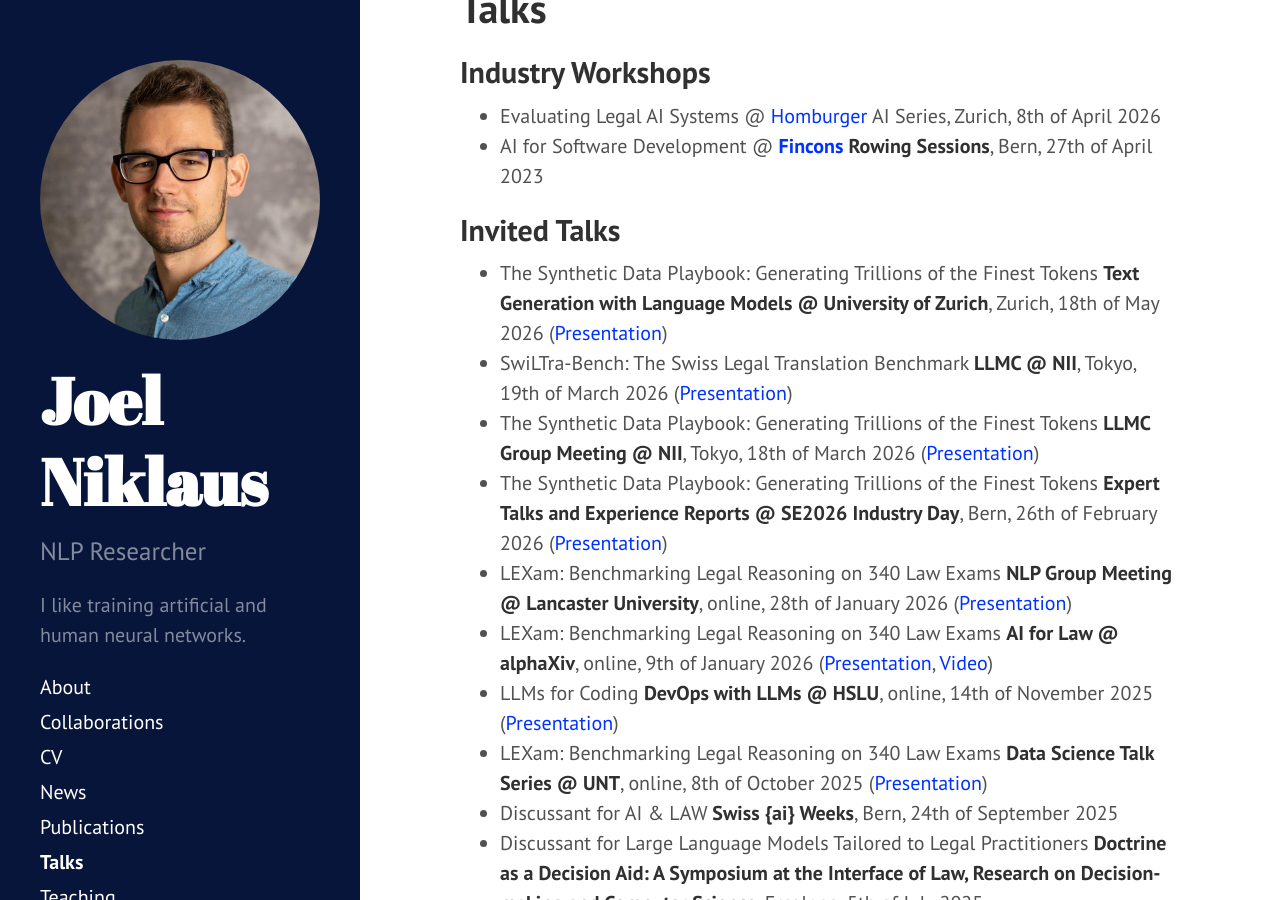
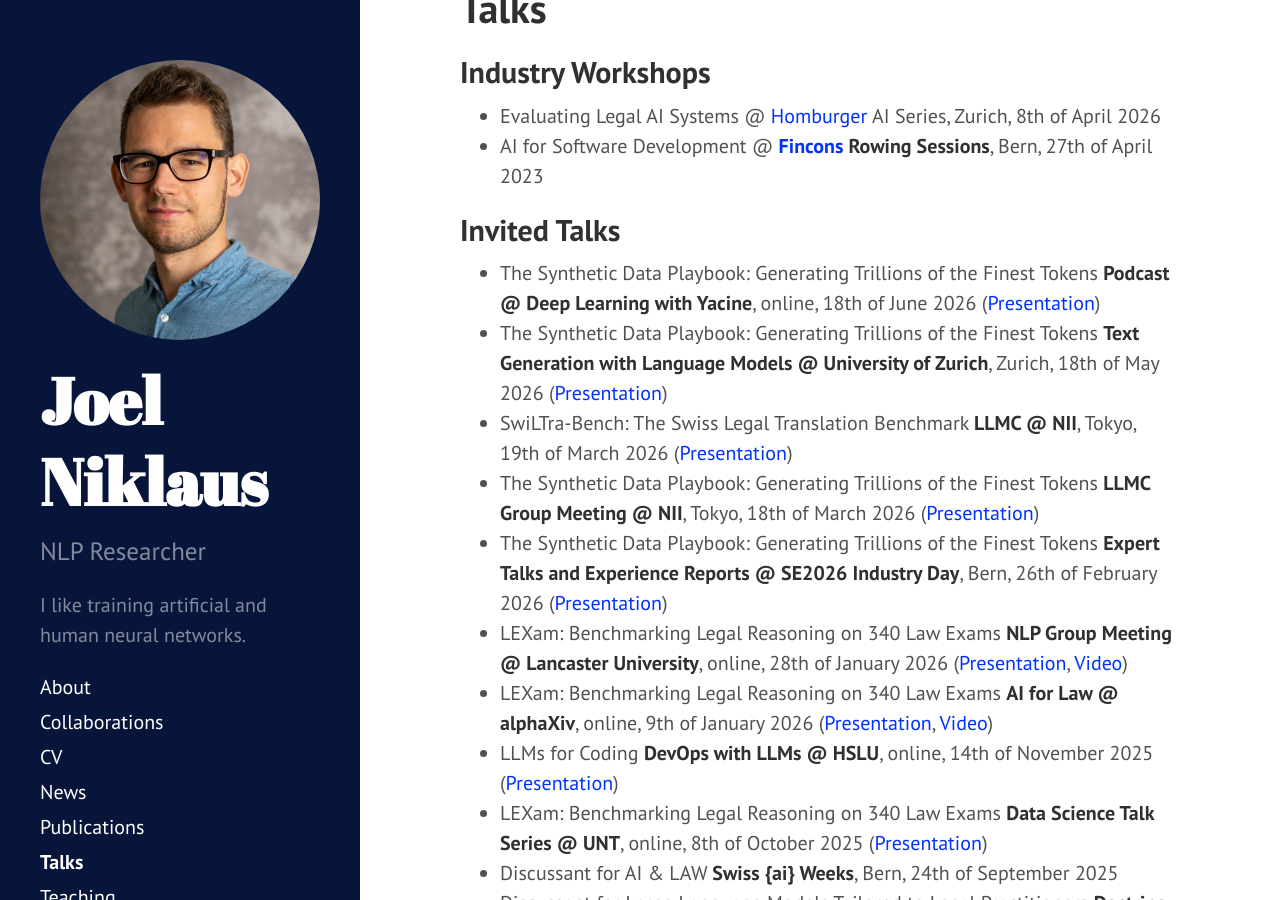
Before and after one commit to JoelNiklaus/joelniklaus.github.io, a Jekyll site: the page built from _pages/talks.md, in a window 1280 px wide and 900 px high, scrolled down 347 px. Built offline with Jekyll 4.4.1, drawn with Linux system fonts in a browser that asks for light colours; a style sheet for code colours, icons or effects is not loaded.

Commit message:
updated talks

```diff
--- a/_pages/talks.md
+++ b/_pages/talks.md
@@ -10,11 +10,12 @@
 
 ## Invited Talks
 
+- The Synthetic Data Playbook: Generating Trillions of the Finest Tokens **Podcast @ Deep Learning with Yacine**, online, 18th of June 2026 ([Presentation](https://docs.google.com/presentation/d/1JW0zFJGFJ9yW0wwK7vw_OCoybMzbmM0_DRR-cfg62zs/edit?usp=sharing))
 - The Synthetic Data Playbook: Generating Trillions of the Finest Tokens **Text Generation with Language Models @ University of Zurich**, Zurich, 18th of May 2026 ([Presentation](https://docs.google.com/presentation/d/1lY40grdoBdD3VsuaxmwVAx3x-X8hxZkU8ZXsvLVAmyw/edit?usp=sharing))
 - SwiLTra-Bench: The Swiss Legal Translation Benchmark **LLMC @ NII**, Tokyo, 19th of March 2026 ([Presentation](https://docs.google.com/presentation/d/1djkKhO5UMpNHXJ0MyxFAnfYk0UEZsJVpniKAcd8iwTM/edit?usp=sharing))
 - The Synthetic Data Playbook: Generating Trillions of the Finest Tokens **LLMC Group Meeting @ NII**, Tokyo, 18th of March 2026 ([Presentation](https://niklaus.ai/files/presentations/nii_finephrase.html))
 - The Synthetic Data Playbook: Generating Trillions of the Finest Tokens **Expert Talks and Experience Reports @ SE2026 Industry Day**, Bern, 26th of February 2026 ([Presentation](https://niklaus.ai/files/presentations/se26_finephrase.html))
-- LEXam: Benchmarking Legal Reasoning on 340 Law Exams **NLP Group Meeting @ Lancaster University**, online, 28th of January 2026 ([Presentation](https://docs.google.com/presentation/d/1uvHiu91MIaa9fc_08j7Iy1XTGRR9B_dIOvr_-BABIQY/edit?usp=sharing))
+- LEXam: Benchmarking Legal Reasoning on 340 Law Exams **NLP Group Meeting @ Lancaster University**, online, 28th of January 2026 ([Presentation](https://docs.google.com/presentation/d/1uvHiu91MIaa9fc_08j7Iy1XTGRR9B_dIOvr_-BABIQY/edit?usp=sharing), [Video](https://m.youtube.com/watch?v=yYfPybXeEww&pp=0gcJCUACo7VqN5tD))
 - LEXam: Benchmarking Legal Reasoning on 340 Law Exams **AI for Law @ alphaXiv**, online, 9th of January 2026 ([Presentation](https://docs.google.com/presentation/d/1FflhLgdoNlkC1TDKEKtNbGFFIIhCcZ9hgnu-P2PFl2g/edit?usp=sharing), [Video](https://www.youtube.com/watch?v=XChk16Q_XAo))
 - LLMs for Coding **DevOps with LLMs @ HSLU**, online, 14th of November 2025 ([Presentation](https://docs.google.com/presentation/d/1DurGsYQCELnRwuzbXFg-xYvz-LZmLBrfmeuo1JilvgY/edit?usp=sharing))
 - LEXam: Benchmarking Legal Reasoning on 340 Law Exams **Data Science Talk Series @ UNT**, online, 8th of October 2025 ([Presentation](https://docs.google.com/presentation/d/1BAXVGRuxwOo_ww_Sc3SArOOlA9cqEWYqVPXjNit9Tvc/edit?usp=sharing))
```
